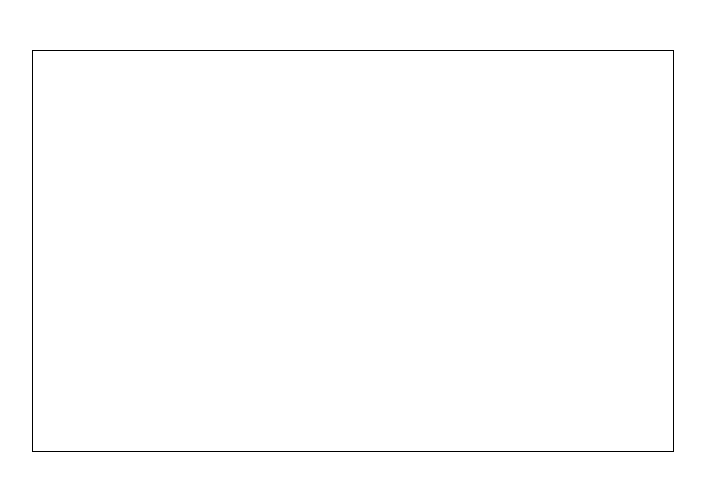
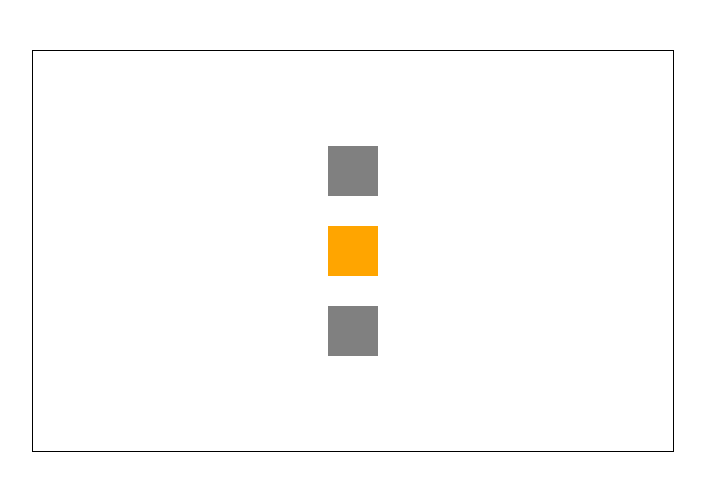
Before and after one commit to bobbyDeepak1415/React_Hooks, a React (Vite) app: page / in a window 1280 px wide. Shown: the top 490 px of the page, without its empty margins (287-992 px from the left). Built offline with nearby package versions, Linux system fonts and the light colour scheme.

Commit message:
changes made

```diff
--- a/src/Demo.jsx
+++ b/src/Demo.jsx
@@ -30,7 +30,7 @@ const Demo = () => {
 
 {colors.map((colour,index)=>{
 const boxColour=activeIndex===index ? colour : "gray"
-  return <div name={colour} key={index} style={{height:"50px",width:"50px",backgroundColour:{boxColour}}}></div>
+  return <div name={colour} key={index} style={{height:"50px",width:"50px",backgroundColor:boxColour}}></div>
 })}
 
 
```
